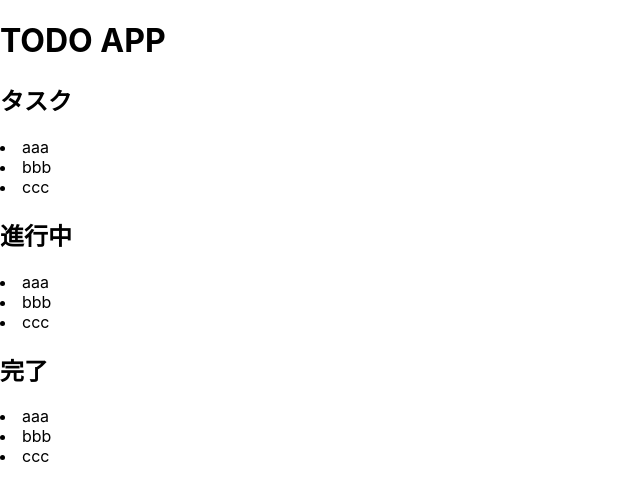
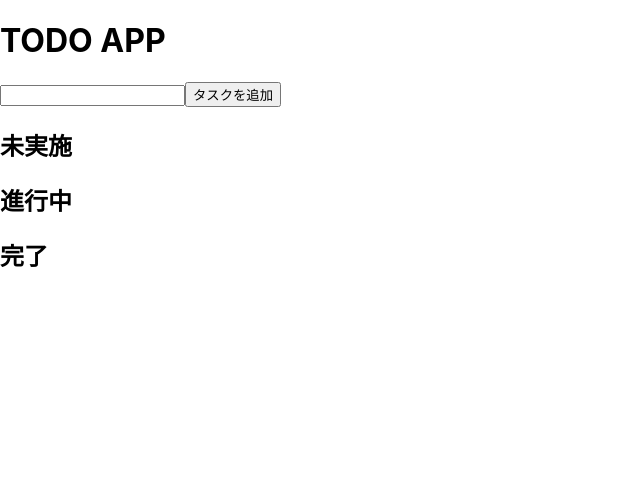
Before and after one commit to aspiratio/todo-app, a Next.js app: page / in a window 1280 px wide. Shown: the top 500 px of the page, without its empty margins (0-640 px from the left). Built offline with nearby package versions, Linux system fonts and the light colour scheme.

Commit message:
タスクを追加できるように変更

```diff
--- /dev/null
+++ b/@types/global.d.ts
@@ -0,0 +1,6 @@
+type Status = 'todo' | 'progress' | 'done'
+
+type Task = {
+  content: string
+  status: Status
+}
--- a/features/components/Tasks.tsx
+++ /dev/null
@@ -1,13 +0,0 @@
-type Props = {
-  tasks: Array<string>
-}
-
-export const Tasks = ({ tasks }: Props) => {
-  return (
-    <>
-      {tasks.map((task, i) => (
-        <li key={i}>{task}</li>
-      ))}
-    </>
-  )
-}
--- /dev/null
+++ b/features/components/TasksView.tsx
@@ -0,0 +1,15 @@
+type Props = {
+  tasks: Array<Task>
+  stateToDisplay: Status
+}
+
+export const TasksView = ({ tasks, stateToDisplay }: Props) => {
+  return (
+    <>
+      {tasks.map(
+        (task, i) =>
+          task.status === stateToDisplay && <li key={i}>{task.content}</li>
+      )}
+    </>
+  )
+}
--- a/pages/index.tsx
+++ b/pages/index.tsx
@@ -1,16 +1,32 @@
-import { Tasks } from '../features/components/Tasks'
+import { ChangeEvent, useState } from 'react'
+import { TasksView } from '../features/components/TasksView'
 
 export default function Home() {
-  const tasks = ['aaa', 'bbb', 'ccc']
+  const [newTaskContent, setNewTaskContent] = useState<string>('')
+  const [tasks, setTasks] = useState<Array<Task>>([])
+
+  const onChangeNewTask = (event: ChangeEvent<HTMLInputElement>) => {
+    setNewTaskContent(event.target.value)
+  }
+
+  const onClickAddTask = (newTaskContent: string) => {
+    setTasks([...tasks, { content: newTaskContent, status: 'todo' }])
+    console.log(tasks)
+  }
+
   return (
     <div>
       <h1>TODO APP</h1>
-      <h2>タスク</h2>
-      <Tasks tasks={tasks} />
+      <input value={newTaskContent} onChange={onChangeNewTask} />
+      <button onClick={() => onClickAddTask(newTaskContent)}>
+        タスクを追加
+      </button>
+      <h2>未実施</h2>
+      <TasksView tasks={tasks} stateToDisplay={'todo'} />
       <h2>進行中</h2>
-      <Tasks tasks={tasks} />
+      <TasksView tasks={tasks} stateToDisplay={'progress'} />
       <h2>完了</h2>
-      <Tasks tasks={tasks} />
+      <TasksView tasks={tasks} stateToDisplay={'done'} />
     </div>
   )
 }
```
